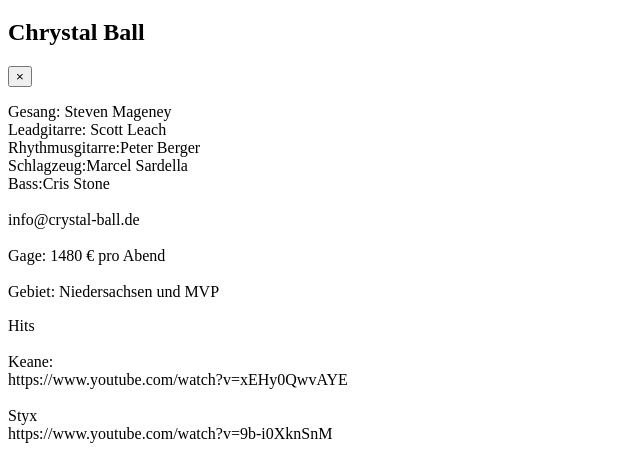
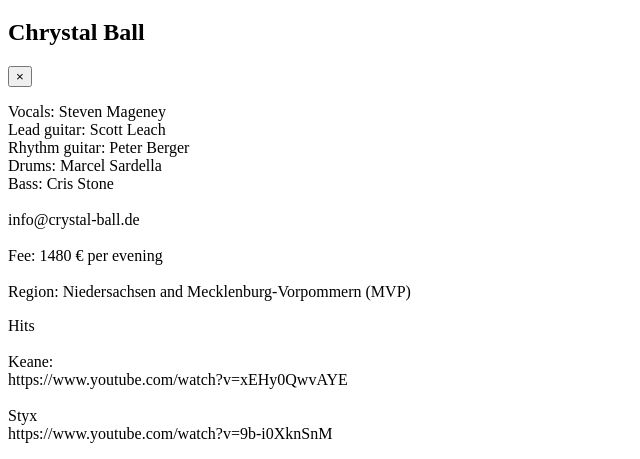
Before and after one commit to moritzscheer/ham, a PHP site: page /itemList.php in a window 1280 px wide. Shown: the part 2701-3160 px from the top of the page, without its empty margins (0-640 px from the left). Run offline with PHP 8.4, Linux system fonts and the light colour scheme.

Commit message:
translate to english

```diff
--- a/php/itemList.php
+++ b/php/itemList.php
@@ -8,13 +8,13 @@
                     <br>
                     <span>Genre: Hard Rock</span>
                     <br>
-                    <span>2 Gitarrelkajhsdlkajsldkjalsdmasdaösdkaölskdölaksdölkaksljdlfjsldfjsldfssölklösskdöaksödlkaöskdöaslkdöalkdöl</span>
+                    <span>2 guitars</span>
                     <br>
-                    <span>1 Schlagzeug</span>
+                    <span>1 drum set</span>
                     <br>
-                    <span>1 Bass</span>
+                    <span>1 bass</span>
                     <br>
-                    <span>Gage: 1480 € pro Abend</span>
+                    <span>Fee: 1480 € per evening</span>
                 </div>
             </div>
             <div class="item-m-details">
@@ -25,17 +25,17 @@
                 </div>
                 <div>
                     <p>
-                        Gesang: Steven Mageney <br>
-                        Leadgitarre: Scott Leach <br>
-                        Rhythmusgitarre:Peter Berger <br>
-                        Schlagzeug:Marcel Sardella <br>
-                        Bass:Cris Stone <br>
+                        Vocals: Steven Mageney <br>
+                        Lead guitar: Scott Leach <br>
+                        Rhythm guitar: Peter Berger <br>
+                        Drums: Marcel Sardella <br>
+                        Bass: Cris Stone <br>
                         <br>
                         info@crystal-ball.de <br>
                         <br>
-                        Gage: 1480 € pro Abend <br>
+                        Fee: 1480 € per evening <br>
                         <br>
-                        Gebiet: Niedersachsen und MVP <br>
+                        Region: Niedersachsen and Mecklenburg-Vorpommern (MVP) <br>
                     </p>
                 </div>
                 <div id="item-details-foot">
@@ -59,13 +59,13 @@
                     <br>
                     <span>Genre: Hard Rock</span>
                     <br>
-                    <span>2 Gitarrelkajhsdlkajsldkjalsdmasdaösdkaölskdölaksdölkaksljdlfjsldfjsldfssölklösskdöaksödlkaöskdöaslkdöalkdöl</span>
+                    <span>2 guitars</span>
                     <br>
-                    <span>1 Schlagzeug</span>
+                    <span>1 drum set</span>
                     <br>
-                    <span>1 Bass</span>
+                    <span>1 bass</span>
                     <br>
-                    <span>Gage: 1480 € pro Abend</span>
+                    <span>Fee: 1480 € per evening</span>
                 </div>
             </div>
         </div>
@@ -77,13 +77,13 @@
                     <br>
                     <span>Genre: Hard Rock</span>
                     <br>
-                    <span>2 Gitarrelkajhsdlkajsldkjalsdmasdaösdkaölskdölaksdölkaksljdlfjsldfjsldfssölklösskdöaksödlkaöskdöaslkdöalkdöl</span>
+                    <span>2 guitars</span>
                     <br>
-                    <span>1 Schlagzeug</span>
+                    <span>1 drum set</span>
                     <br>
-                    <span>1 Bass</span>
+                    <span>1 bass</span>
                     <br>
-                    <span>Gage: 1480 € pro Abend</span>
+                    <span>Fee: 1480 € per evening</span>
                 </div>
             </div>
         </div>
@@ -95,13 +95,13 @@
                     <br>
                     <span>Genre: Hard Rock</span>
                     <br>
-                    <span>2 Gitarrelkajhsdlkajsldkjalsdmasdaösdkaölskdölaksdölkaksljdlfjsldfjsldfssölklösskdöaksödlkaöskdöaslkdöalkdöl</span>
+                    <span>2 guitars</span>
                     <br>
-                    <span>1 Schlagzeug</span>
+                    <span>1 drum set</span>
                     <br>
-                    <span>1 Bass</span>
+                    <span>1 bass</span>
                     <br>
-                    <span>Gage: 1480 € pro Abend</span>
+                    <span>Fee: 1480 € per evening</span>
                 </div>
             </div>
         </div>
@@ -114,17 +114,17 @@
         </div>
         <div>
             <p>
-                Gesang: Steven Mageney <br>
-                Leadgitarre: Scott Leach <br>
-                Rhythmusgitarre:Peter Berger <br>
-                Schlagzeug:Marcel Sardella <br>
-                Bass:Cris Stone <br>
+                Vocals: Steven Mageney <br>
+                Lead guitar: Scott Leach <br>
+                Rhythm guitar: Peter Berger <br>
+                Drums: Marcel Sardella <br>
+                Bass: Cris Stone <br>
                 <br>
                 info@crystal-ball.de <br>
                 <br>
-                Gage: 1480 € pro Abend <br>
+                Fee: 1480 € per evening <br>
                 <br>
-                Gebiet: Niedersachsen und MVP <br>
+                Region: Niedersachsen and Mecklenburg-Vorpommern (MVP) <br>
             </p>
         </div>
         <div id="item-details-foot">
```
Also changed, not shown: pages/createEvent.php (+11 -11 lines).
